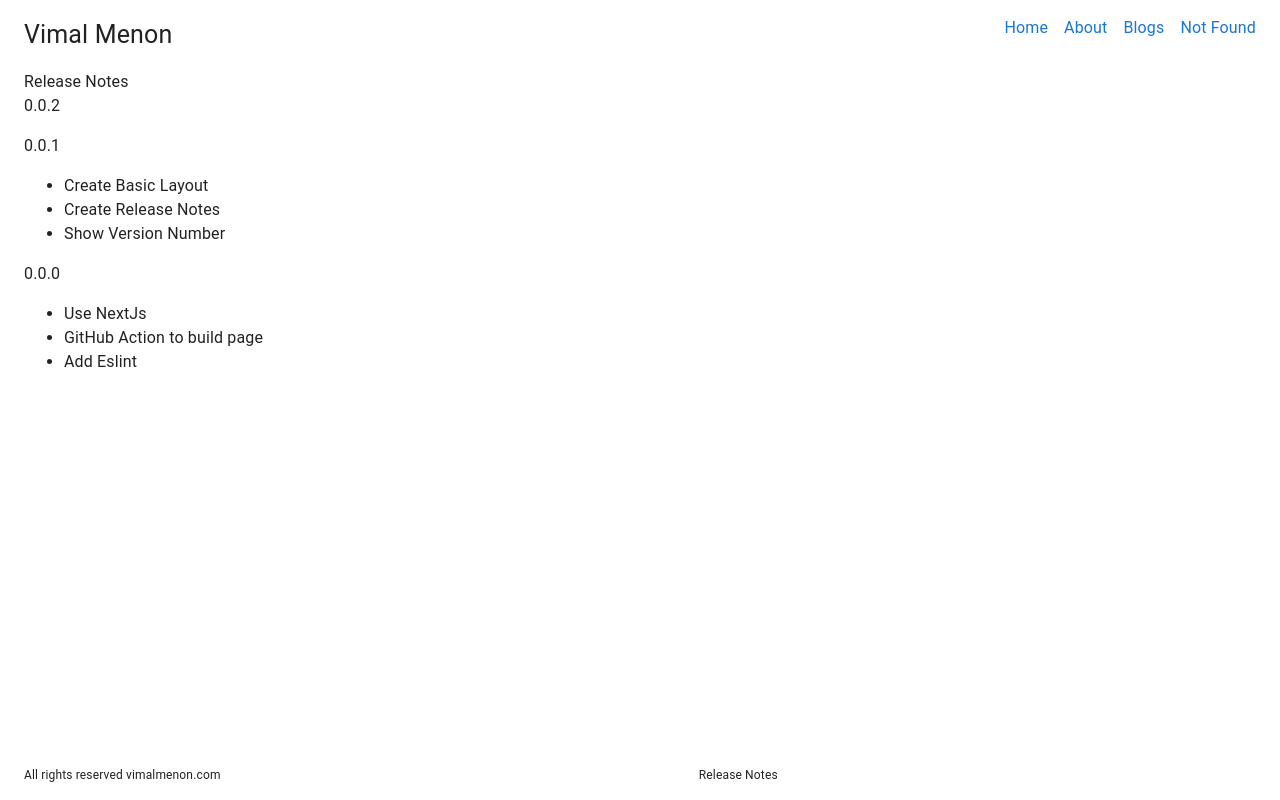
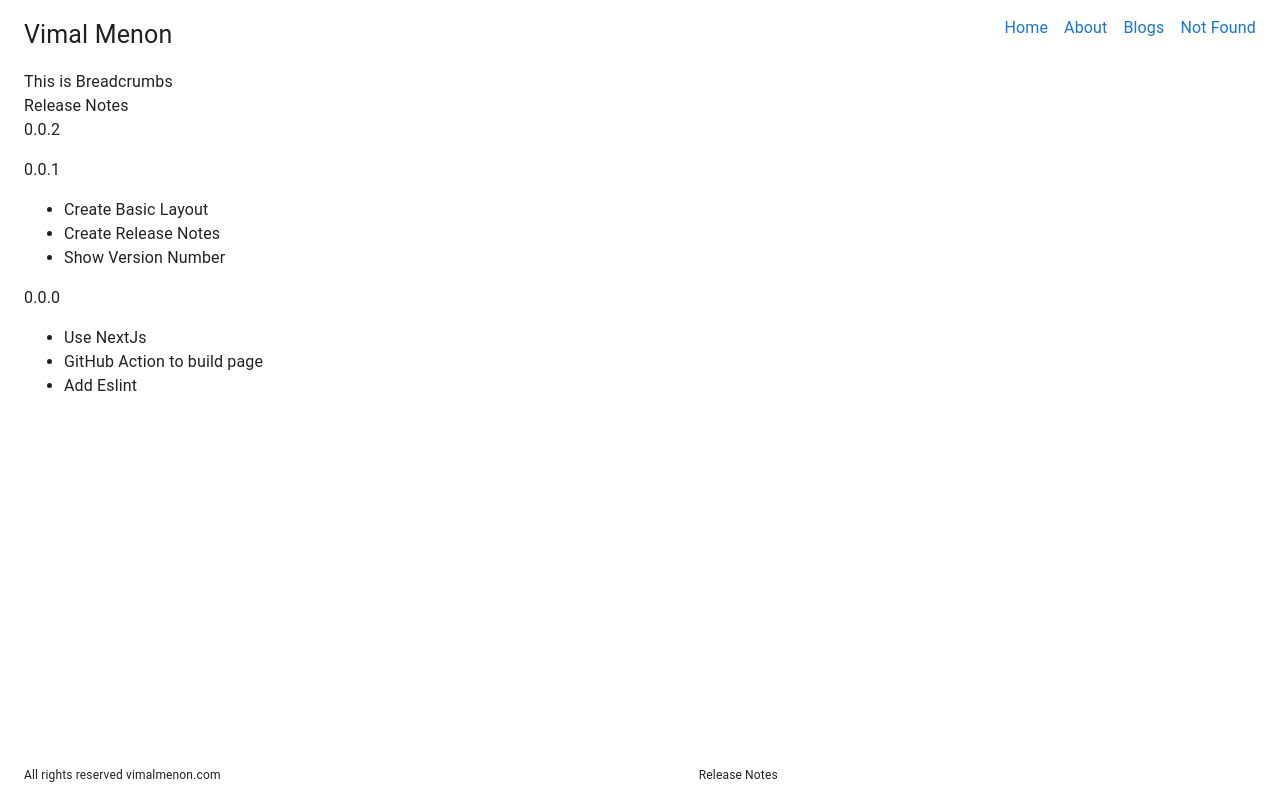
Before and after one commit to vimalmenon/vimalmenon.github.io, a Next.js app: page /release-notes in a window 1280 px wide. Built offline with nearby package versions, Linux system fonts and the light colour scheme; what @mui/material-nextjs would draw is missing.

Commit message:
created breadcrumbs

```diff
--- a/src/app/release-notes/page.tsx
+++ b/src/app/release-notes/page.tsx
@@ -1,5 +1,6 @@
 import type { Metadata } from 'next';
 import Box from '@mui/material/Box';
+import { Breadcrumbs } from '@common';
 
 export const metadata: Metadata = {
   title: 'Release Notes | Vimal Menon',
@@ -9,6 +10,7 @@ export const metadata: Metadata = {
 const Page: React.FC = () => {
   return (
     <Box component={'main'}>
+      <Breadcrumbs />
       <div>Release Notes</div>
       <div>
         <div>0.0.2</div>
--- /dev/null
+++ b/src/common/Breadcrumbs/Breadcrumbs.component.tsx
@@ -0,0 +1,5 @@
+import React from 'react';
+
+export const Breadcrumbs: React.FC = () => {
+  return <div>This is Breadcrumbs</div>;
+};
--- /dev/null
+++ b/src/common/Breadcrumbs/index.ts
@@ -0,0 +1 @@
+export * from './Breadcrumbs.component';
--- a/src/common/index.ts
+++ b/src/common/index.ts
@@ -1,2 +1,3 @@
 export * from './Footer';
 export * from './Header';
+export * from './Breadcrumbs';
```
Also changed, not shown: 1 other file (tests, documents, lock files or other folders).
